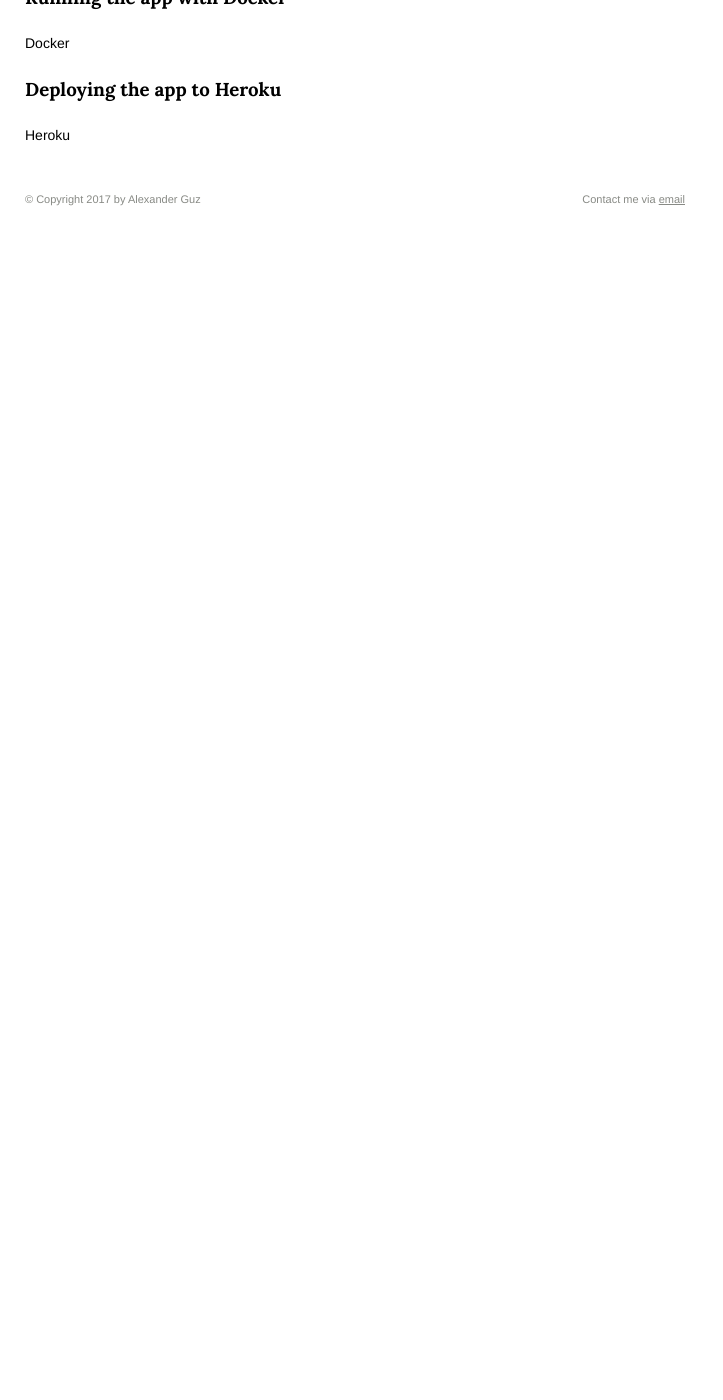
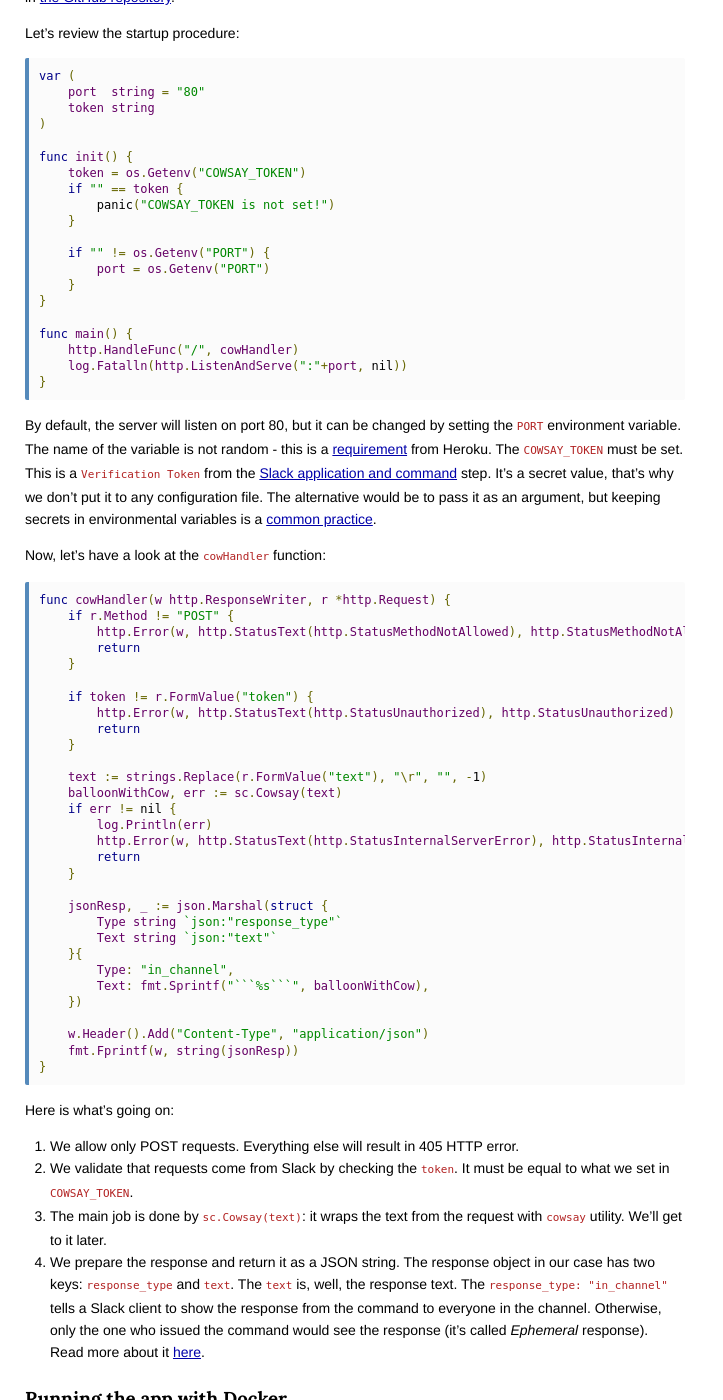
Before and after one commit to kalimatas/kalimatas.github.com, a Jekyll site: the page built from _posts/2017-09-10-cowsay-slack-command.markdown, in a window 1280 px wide and 1400 px high, scrolled down 3944 px. Shown: the whole window, without its empty margins (0-723 px from the left). Built offline with Jekyll 4.4.1, drawn with Linux system fonts in a browser that asks for light colours; comment, search, counter and statistics services are not loaded; before the commit the page ends 4179 px from its top, so only the background shows below that; some of the changed text lies outside the part shown.

Commit message:
Source code overview DRAFT

````diff
--- a/_posts/2017-09-10-cowsay-slack-command.markdown
+++ b/_posts/2017-09-10-cowsay-slack-command.markdown
@@ -86,7 +86,76 @@ Pay attention here to the `Request URL`: this is the URL provided us by ngrok fr
 
 ### <a name="code"></a> Source code overview
 
-Source code
+Finally. It's time for source code. In essence, our application is just a wrapper around `cowsay` utility with HTTP interface. It accepts POST requests and returns formatted text back. Full source code can be found in [the GitHub repository](https://github.com/kalimatas/slack-cowbot).
+
+Let's review the startup procedure:
+
+{% highlight go %}
+var (
+	port  string = "80"
+	token string
+)
+
+func init() {
+	token = os.Getenv("COWSAY_TOKEN")
+	if "" == token {
+		panic("COWSAY_TOKEN is not set!")
+	}
+
+	if "" != os.Getenv("PORT") {
+		port = os.Getenv("PORT")
+	}
+}
+
+func main() {
+	http.HandleFunc("/", cowHandler)
+	log.Fatalln(http.ListenAndServe(":"+port, nil))
+}
+{% endhighlight %}
+
+By default, the server will listen on port 80, but it can be changed by setting the `PORT` environment variable. The name of the variable is not random - this is a [requirement](https://devcenter.heroku.com/articles/container-registry-and-runtime#dockerfile-commands-and-runtime) from Heroku. The `COWSAY_TOKEN` must be set. This is a `Verification Token` from the [Slack application and command](#slack-app) step. It's a secret value, that's why we don't put it to any configuration file. The alternative would be to pass it as an argument, but keeping secrets in environmental variables is a [common practice](https://12factor.net/config).
+
+Now, let's have a look at the `cowHandler` function:
+
+{% highlight go %}
+func cowHandler(w http.ResponseWriter, r *http.Request) {
+	if r.Method != "POST" {
+		http.Error(w, http.StatusText(http.StatusMethodNotAllowed), http.StatusMethodNotAllowed)
+		return
+	}
+
+	if token != r.FormValue("token") {
+		http.Error(w, http.StatusText(http.StatusUnauthorized), http.StatusUnauthorized)
+		return
+	}
+
+	text := strings.Replace(r.FormValue("text"), "\r", "", -1)
+	balloonWithCow, err := sc.Cowsay(text)
+	if err != nil {
+		log.Println(err)
+		http.Error(w, http.StatusText(http.StatusInternalServerError), http.StatusInternalServerError)
+		return
+	}
+
+	jsonResp, _ := json.Marshal(struct {
+		Type string `json:"response_type"`
+		Text string `json:"text"`
+	}{
+		Type: "in_channel",
+		Text: fmt.Sprintf("```%s```", balloonWithCow),
+	})
+
+	w.Header().Add("Content-Type", "application/json")
+	fmt.Fprintf(w, string(jsonResp))
+}
+{% endhighlight %}
+
+Here is what's going on:
+
+1. We allow only POST requests. Everything else will result in 405 HTTP error.
+2. We validate that requests come from Slack by checking the `token`. It must be equal to what we set in `COWSAY_TOKEN`.
+3. The main job is done by `sc.Cowsay(text)`: it wraps the text from the request with `cowsay` utility. We'll get to it later.
+4. We prepare the response and return it as a JSON string. The response object in our case has two keys: `response_type` and `text`. The `text` is, well, the response text. The `response_type: "in_channel"` tells a Slack client to show the response from the command to everyone in the channel. Otherwise, only the one who issued the command would see the response (it's called *Ephemeral* response). Read more about it [here](https://api.slack.com/slash-commands#responding_to_a_command).
 
 ### <a name="docker"></a> Running the app with Docker
 
````
